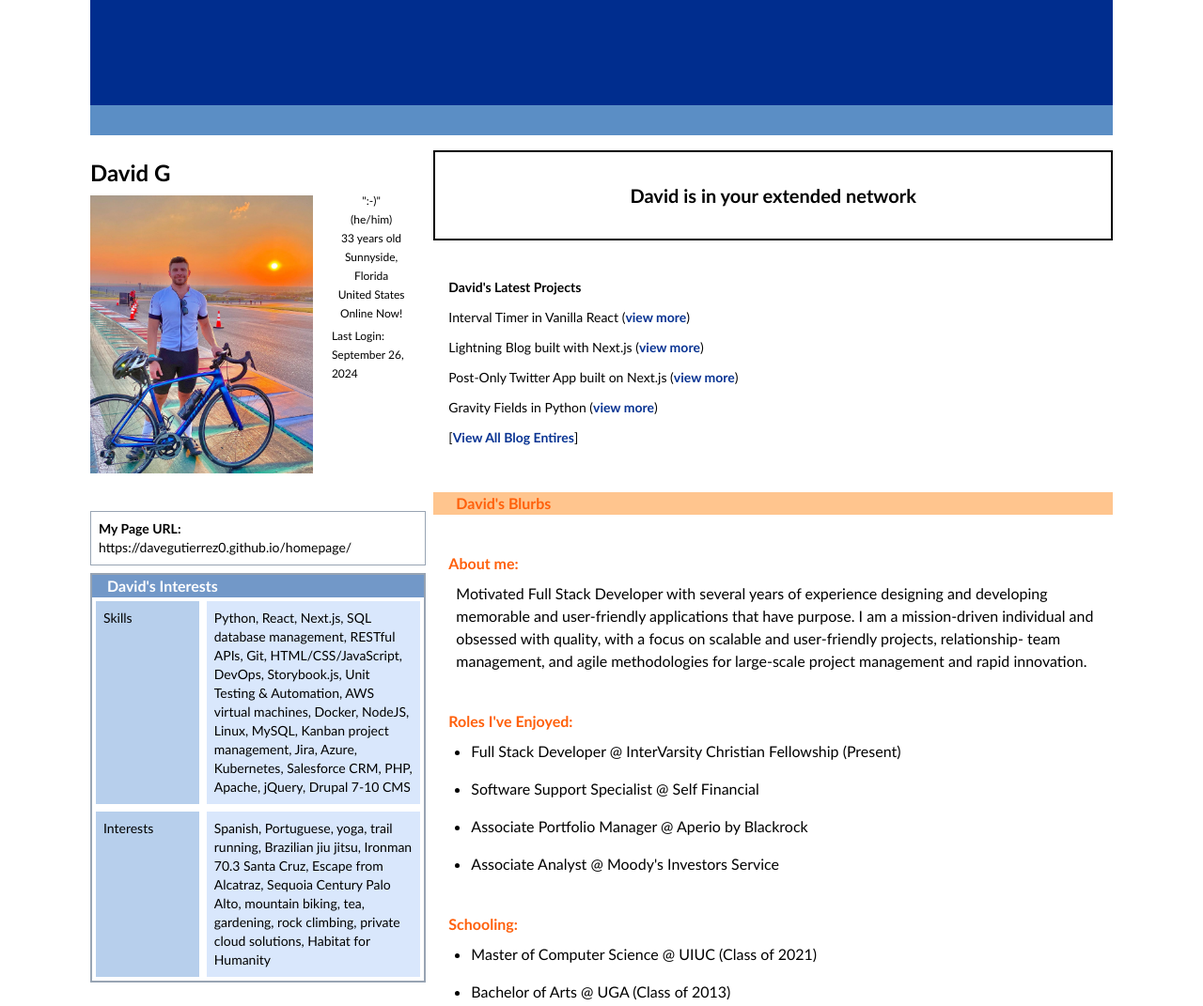
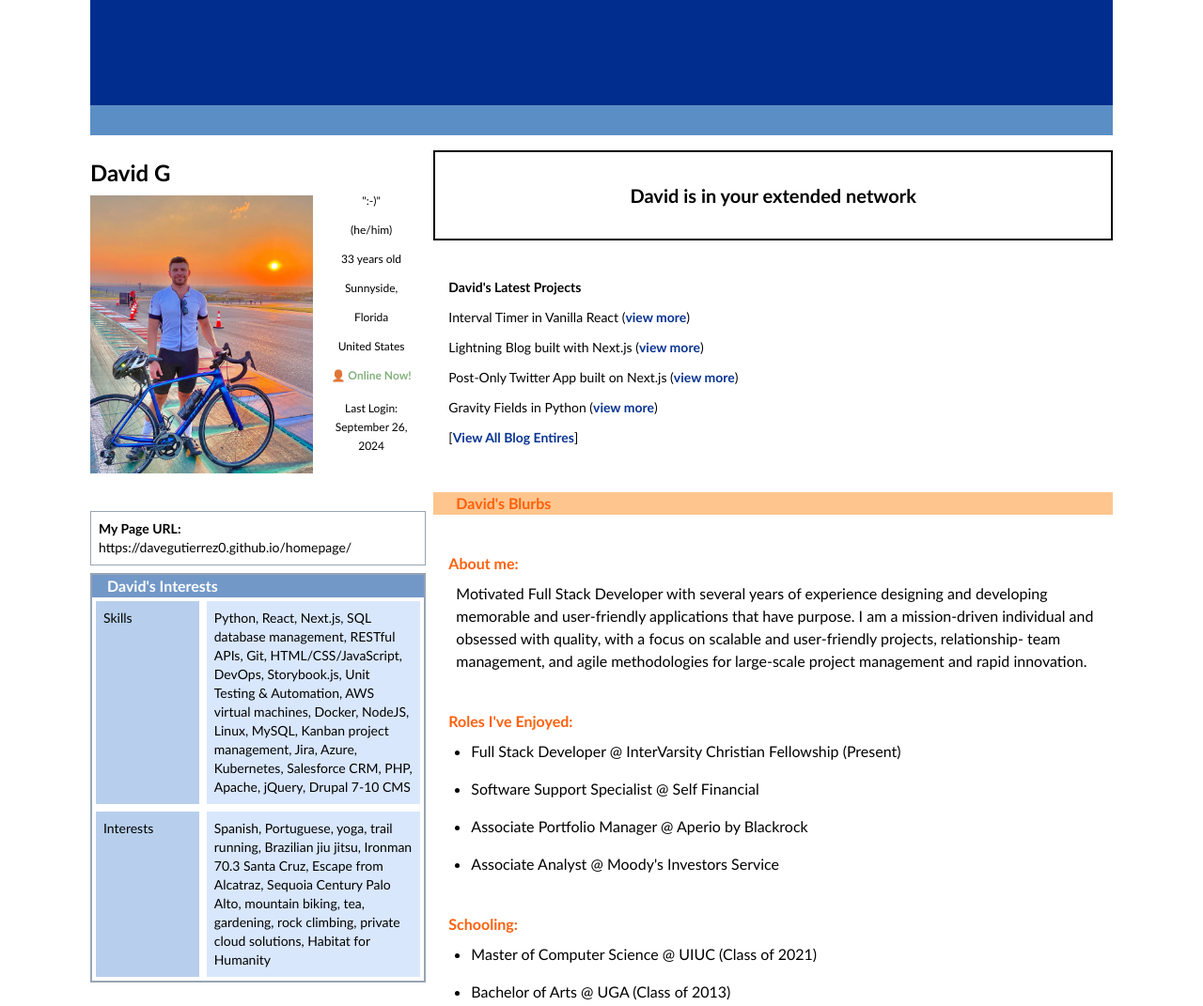
Before and after one commit to davegutierrez0/homepage, an Eleventy site: page src/index.html in a window 1280 px wide. Shown: the whole page at 94% size. Built offline with nearby package versions, Linux system fonts and the light colour scheme; Eleventy itself is replaced by a stand-in of ours; files that its build step writes are made by us from their sources.

Commit message:
Updating 'online now' to spec

```diff
--- a/src/css/custom.css
+++ b/src/css/custom.css
@@ -60,3 +60,8 @@
   transition: height 0.3s ease, opacity 0.3s ease;
   overflow: hidden; /* Prevent content overflow during transition */
 }
+
+.custom-color-shadow {
+  color: transparent;
+  text-shadow: 0 0 0 #DF7537;
+}
--- a/src/index.html
+++ b/src/index.html
@@ -67,7 +67,7 @@
           </div>
         </div>
         <div
-          class="flex flex-col px-4 text-xs gap-2 leading-3 whitespace-nowrap align-items-center items-center"
+          class="flex flex-col px-4 text-xs gap-2 leading-3 whitespace-nowrap items-center justify-between"
         >
           <span>":-)"</span>
           <span>(he/him)</span>
@@ -75,8 +75,8 @@
           <span>Sunnyside,</span>
           <span>Florida</span>
           <span>United States</span>
-          <span>Online Now!</span>
-          <span id="todayDate" class="text-wrap leading-5">Last Login:<br/></span>
+          <span class="text-[#83B17C] font-extrabold"><span class="custom-color-shadow">&#x1F464</span> Online Now!</span>
+          <span id="todayDate" class="text-center text-wrap leading-5">Last Login:<br/></span>
           <span></span>
         </div>
       </div>
```
